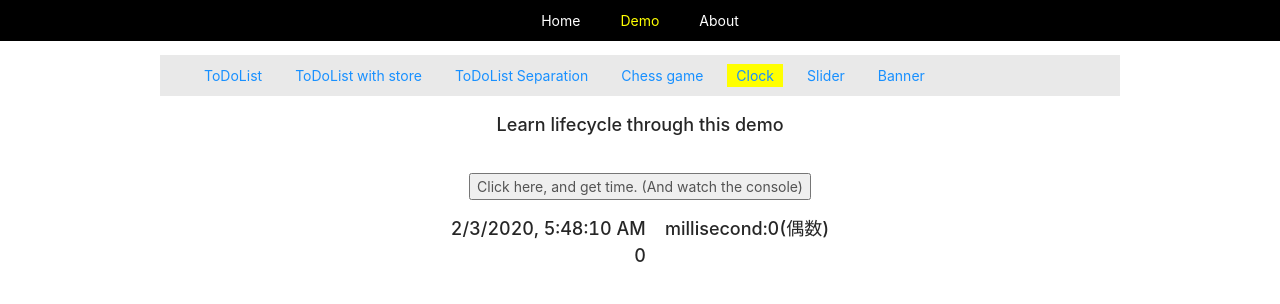
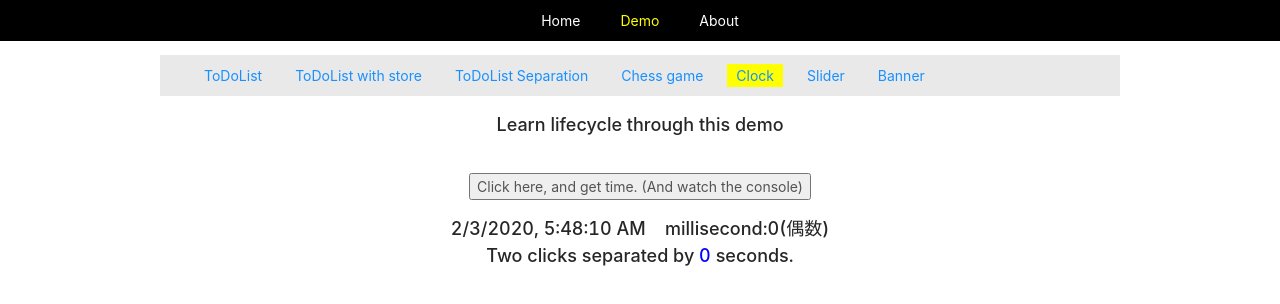
Before and after one commit to lixingyangok/react-with-ts, a React (Create React App) app: page /demo/clock in a window 1280 px wide. Shown: the top 304 px of the page. Built offline with nearby package versions, Linux system fonts and the light colour scheme.

Commit message:
学习生命周期

```diff
--- a/src/pages/demo/components/clock/clock.tsx
+++ b/src/pages/demo/components/clock/clock.tsx
@@ -16,7 +16,7 @@ export default class Clock extends React.Component<IProps, IState>{
     private timerID:any;
     state:IState;
     constructor(props:IProps) {
-        console.log('■■ 挂载开始 ■■■■■■■■■■■■■■■■■■■■■■■■■■■■');
+        console.log('■■ ▼挂载开始 ■■■■■■■■■■■■■■■■■■■■■■■■■■■■');
         console.log('01-constructor（挂载调用');
         super(props);
         this.timerID = 0;
@@ -31,10 +31,12 @@ export default class Clock extends React.Component<IProps, IState>{
     // componentWillUpdate
     // componentWillReceiveProps
     static getDerivedStateFromProps(props:IProps, state:IState){
-        console.log( '02-A-getDerivedStateFromProps（双重调用'); // console.log(props, state );
+        console.log( '%c02-A-getDerivedStateFromProps（双重调用【开始更新】', 'background:yellow');
+        // console.log(props, state );
+        // 这是一个【数一数二】的方法，更新时第1执行，挂载时第2执行
         // 一般情况在通过判断 props 的值，来修改state （或者返回null，表示不做修改
         return {
-            note: state.date.getMilliseconds() % 2 == 0 ? '偶数' : '奇数',
+            note: state.date.getMilliseconds() % 2 === 0 ? '偶数' : '奇数',
         }
     }
     shouldComponentUpdate(){
@@ -56,26 +58,27 @@ export default class Clock extends React.Component<IProps, IState>{
                     {state.date.getMilliseconds()}
                     ({state.note})
                     <br/>
-                    {state.seconds}
+                    Two clicks separated by
+                    <span style={{color: 'blue'}} >&nbsp;{state.seconds}&nbsp;</span>
+                    seconds.
                 </H1>
             </div>
         </div>
     }
+
     getSnapshotBeforeUpdate(prevProps:IProps, prevState:IState) { // prevProps, prevState
         console.log('D-getSnapshotBeforeUpdate（更新调用');
-        console.log('■■ 更新完成 ■■■■■■■■■■■■■■■■■■■■■■■■■■■■');
-        const HowManyCecondsPast = (this.state.date.getTime() - prevState.date.getTime()) / 1000;
-        return {
-            seconds: HowManyCecondsPast,
-        }
+        // 返回一个值，提供给：componentDidUpdate
         return null;
     }
-    componentDidUpdate(){
-        // console.log('componentDidUpdate')
+    componentDidUpdate(prevProps:IProps, prevState:IState, snapshot:any ){
+        console.log('E-componentDidUpdate（更新调用')
+        // console.log( snapshot );
+        console.log('== ▲更新完成 ============================');
     }
     componentDidMount() {
         console.log('04-componentDidMount（挂载调用');
-        console.log('■■ 挂载完成 ■■■■■■■■■■■■■■■■■■■■■■■■■■■■');
+        console.log('■■ ▲挂载完成 ■■■■■■■■■■■■■■■■■■■■■■■■■■■■');
         // ▼组件挂载完成之后，启动定时器
         // this.timerID = setInterval(()=>{
         //     this.setState({
@@ -90,8 +93,12 @@ export default class Clock extends React.Component<IProps, IState>{
         // clearInterval(this.timerID);
     }
     getTime(){
+        console.log('刷新时间');
+        const now = new Date();
+        const seconds = (now.getTime() - this.state.date.getTime() ) / 1000;
         this.setState({
-            date: new Date(),
+            seconds,
+            date: now,
         });
     }
 }
```
